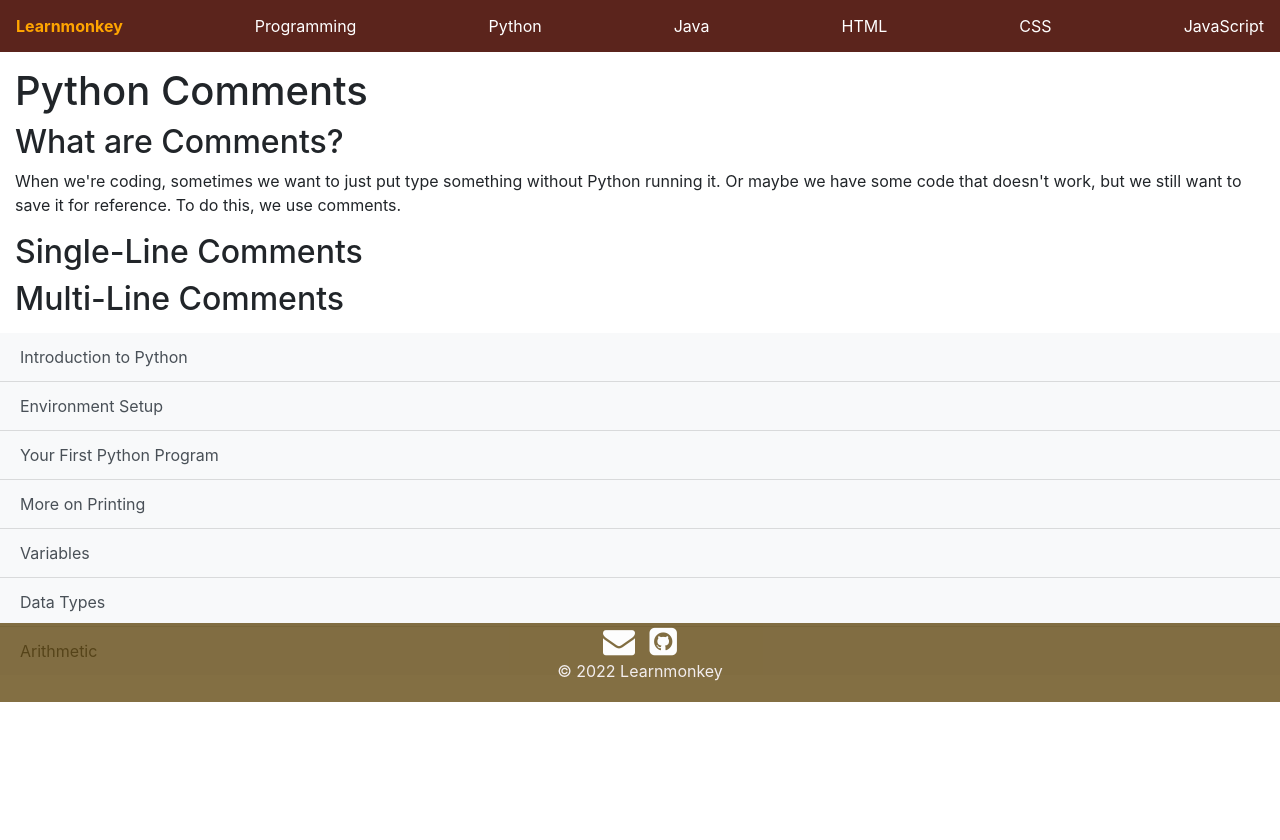
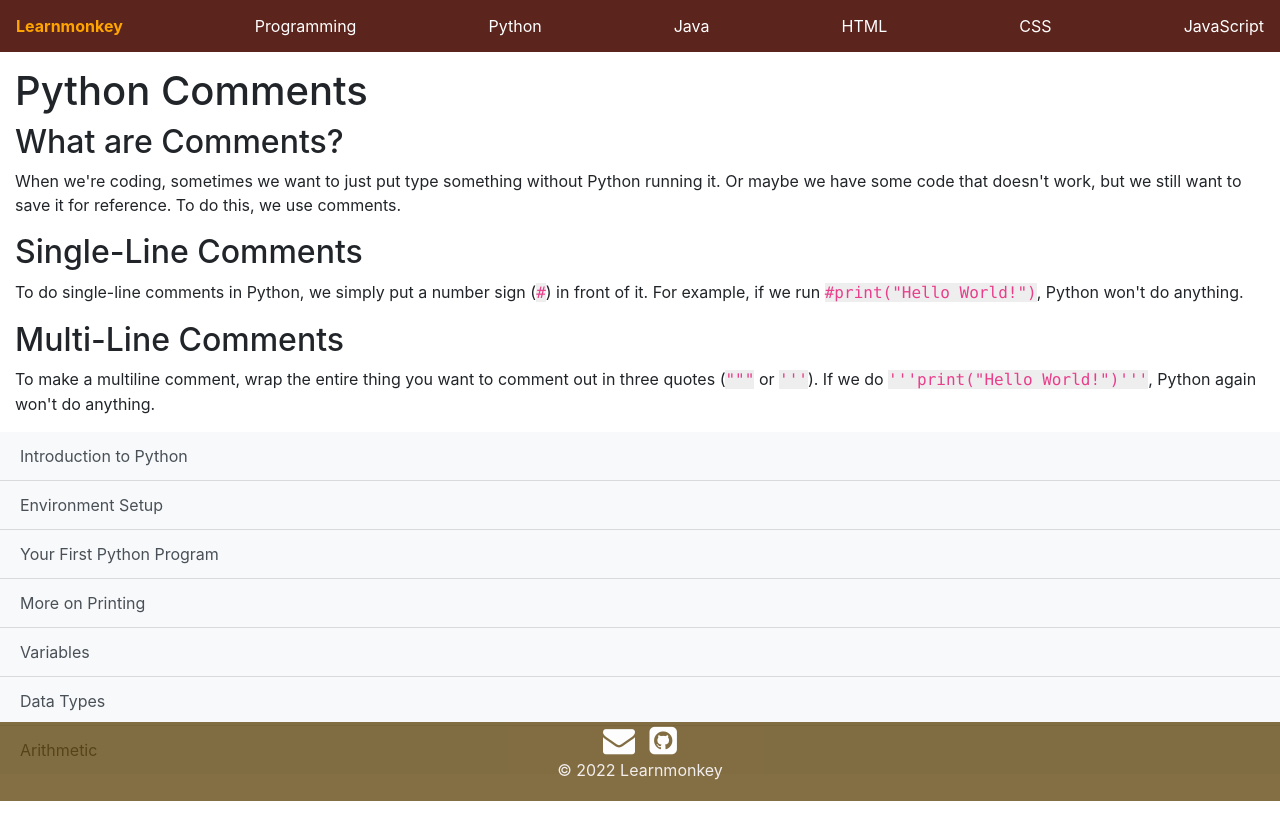
Before and after one commit to learnmonkey/learnmonkey.github.io, a Jekyll site: the page built from programming/python/comments.html, in a window 1280 px wide and 900 px high. Shown: the top 840 px of the window. Built offline with Jekyll 4.4.1, drawn with Linux system fonts in a browser that asks for light colours.

Commit message:
expand comments tutorial

```diff
--- a/programming/python/comments.html
+++ b/programming/python/comments.html
@@ -13,8 +13,10 @@ permalink: /programming/python/comments/
 
 <section>
     <h2>Single-Line Comments</h2>
+    <p>To do single-line comments in Python, we simply put a number sign (<code>#</code>) in front of it. For example, if we run <code>#print("Hello World!")</code>, Python won't do anything.</p>
 </section>
 
 <section>
     <h2>Multi-Line Comments</h2>
+    <p>To make a multiline comment, wrap the entire thing you want to comment out in three quotes (<code>"""</code> or <code>'''</code>). If we do <code>'''print("Hello World!")'''</code>, Python again won't do anything.</p>
 </section>
```
